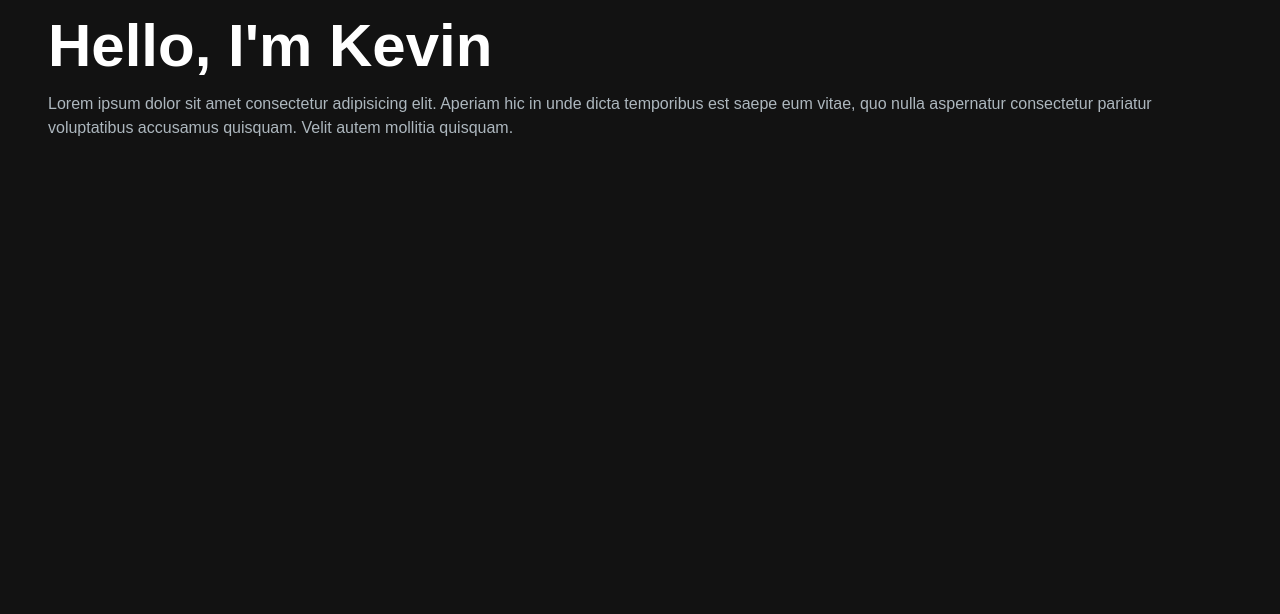
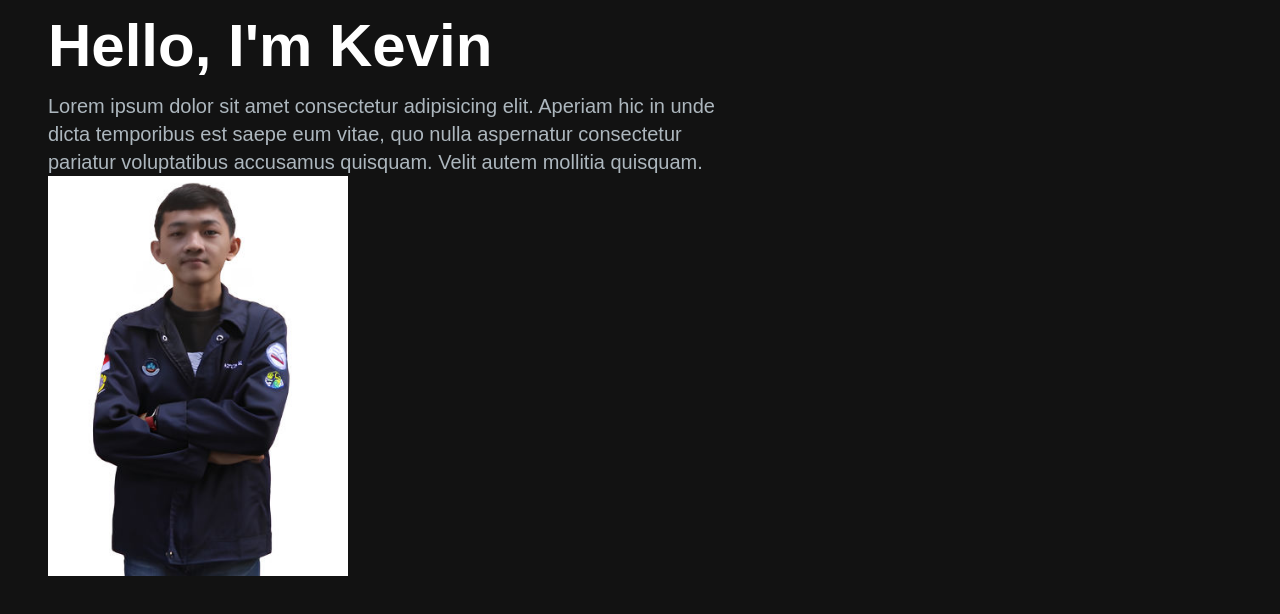
Before and after one commit to Kevinadiputra/My-Personal-Portofolio, a Next.js app in the folder portofolio-website/: page / in a window 1280 px wide. Shown: the top 614 px of the page. Built offline with nearby package versions, Linux system fonts and the light colour scheme.

Commit message:
edit hero image

```diff
--- a/portofolio-website/src/app/components/HeroSection.jsx
+++ b/portofolio-website/src/app/components/HeroSection.jsx
@@ -1,11 +1,27 @@
 import React from 'react'
+import Image from 'next/image'
 
 const HeroSection = () => {
     return (
-        <section><h1 className='text-white mb-4 text-4xl lg:text-6xl font-extrabold'>Hello, I'm Kevin</h1>
-            <p className='text-[#ADB7BE]'>
-                Lorem ipsum dolor sit amet consectetur adipisicing elit. Aperiam hic in unde dicta temporibus est saepe eum vitae, quo nulla aspernatur consectetur pariatur voluptatibus accusamus quisquam. Velit autem mollitia quisquam.
-            </p>
+        <section>
+            <div className='grid grid-cols-1 lg:grid-cols-12'>
+                <div className='col-span-7 place-self-center'>
+                    <h1 className='text-white mb-4 text-4xl lg:text-6xl font-extrabold'>
+                        Hello, I'm Kevin
+                    </h1>
+                    <p className='text-[#ADB7BE] text-lg lg:text-xl'>
+                        Lorem ipsum dolor sit amet consectetur adipisicing elit. Aperiam hic in unde dicta temporibus est saepe eum vitae, quo nulla aspernatur consectetur pariatur voluptatibus accusamus quisquam. Velit autem mollitia quisquam.
+                    </p>
+                </div>
+            </div>
+            <div className='col-span-5'>
+                <Image
+                    src='/images/hero-image.jpg'
+                    alt='hero image'
+                    width={300}
+                    height={300}
+                />
+            </div>
         </section>
     )
 }
```
Also changed, not shown: portofolio-website/public/images/hero-image.jpg (added).
